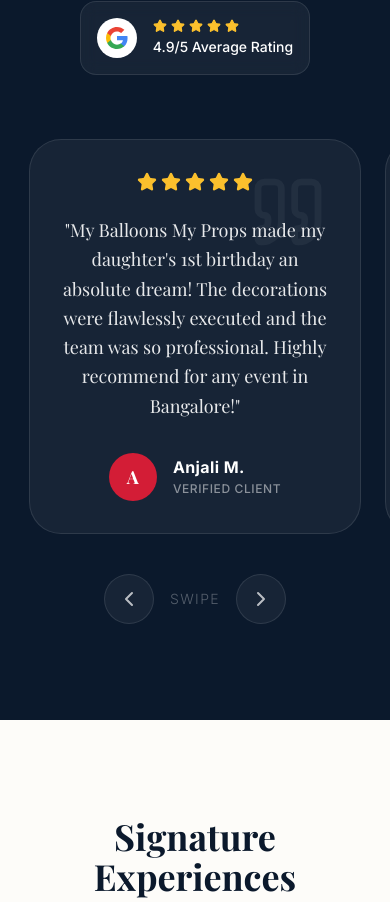
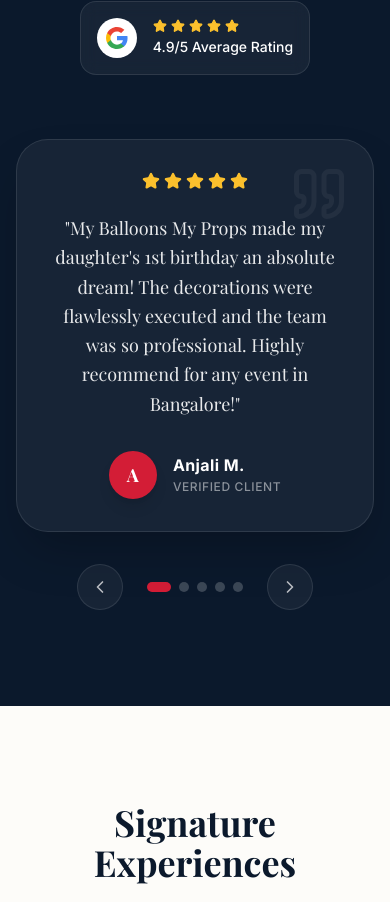
Before and after one commit to Sonikak004/myballons, a Next.js app: page / in a window 390 px wide. Shown: the part 4871-5773 px from the top of the page. Built offline with nearby package versions, Linux system fonts and the light colour scheme; a web font is replaced by a local one.

Commit message:
Completely redesign mobile testimonials into an elegant single-card fading slideshow

```diff
--- a/src/components/Testimonials.tsx
+++ b/src/components/Testimonials.tsx
@@ -1,8 +1,8 @@
 "use client";
 
-import { motion } from "framer-motion";
+import { motion, AnimatePresence } from "framer-motion";
 import { Star, Quote, ChevronLeft, ChevronRight } from "lucide-react";
-import { useRef } from "react";
+import { useState } from "react";
 
 const testimonials = [
   {
@@ -33,13 +33,14 @@ const testimonials = [
 ];
 
 export default function Testimonials() {
-  const scrollRef = useRef<HTMLDivElement>(null);
+  const [activeIdx, setActiveIdx] = useState(0);
 
-  const scroll = (direction: 'left' | 'right') => {
-    if (scrollRef.current) {
-      const scrollAmount = window.innerWidth * 0.85; // rough width of one card
-      scrollRef.current.scrollBy({ left: direction === 'left' ? -scrollAmount : scrollAmount, behavior: 'smooth' });
-    }
+  const nextReview = () => {
+    setActiveIdx((prev) => (prev + 1) % testimonials.length);
+  };
+
+  const prevReview = () => {
+    setActiveIdx((prev) => (prev - 1 + testimonials.length) % testimonials.length);
   };
 
   return (
@@ -86,9 +87,8 @@ export default function Testimonials() {
             </div>
           </div>
 
-          {/* Right: Scrolling Review Cards */}
-          <div className="lg:w-2/3 w-full">
-            <div ref={scrollRef} className="flex flex-row lg:flex-col overflow-x-auto lg:overflow-visible gap-6 lg:gap-12 pb-4 lg:pb-0 snap-x snap-mandatory [scrollbar-width:none] [&::-webkit-scrollbar]:hidden w-screen -mx-4 px-[7.5vw] md:w-full md:mx-0 md:px-0">
+          {/* Right: Desktop Scrolling Review Cards */}
+          <div className="hidden lg:flex lg:w-2/3 flex-col gap-12 w-full">
             {testimonials.map((review, idx) => (
               <motion.div
                 key={review.id}
@@ -96,55 +96,97 @@ export default function Testimonials() {
                 whileInView={{ opacity: 1, y: 0 }}
                 transition={{ duration: 0.6, delay: idx * 0.1 }}
                 viewport={{ once: true, margin: "-50px" }}
-                  className="w-[85vw] md:w-[400px] lg:w-full shrink-0 snap-center bg-white/5 border border-white/10 p-8 md:p-12 rounded-[2rem] relative hover:bg-white/10 transition-colors duration-500 flex flex-col items-center text-center lg:items-start lg:text-left"
+                className="w-full shrink-0 bg-white/5 border border-white/10 p-12 rounded-[2rem] relative hover:bg-white/10 transition-colors duration-500 flex flex-col items-start text-left"
               >
-                  <Quote className="absolute top-8 right-8 lg:right-8 text-white/5" size={80} />
+                <Quote className="absolute top-8 right-8 text-white/5" size={80} />
 
-                  {/* Stars */}
-                  <div className="flex justify-center lg:justify-start gap-1 mb-6 text-accent w-full">
+                <div className="flex justify-start gap-1 mb-6 text-accent w-full">
                   {[...Array(5)].map((_, i) => (
                     <Star key={i} fill="currentColor" size={20} />
                   ))}
                 </div>
 
-                  {/* Review Text */}
-                  <p className="text-lg md:text-xl lg:text-2xl text-white/90 font-serif font-light leading-relaxed mb-8 relative z-10 whitespace-normal">
+                <p className="text-2xl text-white/90 font-serif font-light leading-relaxed mb-8 relative z-10 whitespace-normal">
                   "{review.text}"
                 </p>
 
-                  {/* Reviewer Info */}
-                  <div className="flex flex-row items-center justify-center lg:justify-start gap-4 relative z-10 w-full mt-auto">
+                <div className="flex flex-row items-center justify-start gap-4 relative z-10 w-full mt-auto">
                   <div className="w-12 h-12 rounded-full bg-secondary text-white flex items-center justify-center font-bold font-serif text-lg shrink-0">
                     {review.name.charAt(0)}
                   </div>
                   <div className="flex flex-col items-start text-left">
-                      <h4 className="font-bold text-base md:text-lg text-white tracking-wide leading-tight">{review.name}</h4>
-                      <span className="text-white/50 text-xs md:text-sm tracking-wider uppercase font-medium mt-1">Verified Client</span>
+                    <h4 className="font-bold text-lg text-white tracking-wide leading-tight">{review.name}</h4>
+                    <span className="text-white/50 text-sm tracking-wider uppercase font-medium mt-1">Verified Client</span>
                   </div>
                 </div>
               </motion.div>
             ))}
           </div>
 
-            {/* Mobile Scroll Indicators */}
-            <div className="flex lg:hidden justify-center items-center gap-4 mt-6">
+          {/* Right: Mobile Single Card Viewer */}
+          <div className="lg:hidden w-full flex flex-col items-center">
+            <AnimatePresence mode="wait">
+              <motion.div
+                key={activeIdx}
+                initial={{ opacity: 0, scale: 0.95, y: 10 }}
+                animate={{ opacity: 1, scale: 1, y: 0 }}
+                exit={{ opacity: 0, scale: 0.95, y: -10 }}
+                transition={{ duration: 0.3 }}
+                className="w-full bg-white/5 border border-white/10 p-8 rounded-[2rem] relative flex flex-col items-center text-center shadow-2xl"
+              >
+                <Quote className="absolute top-6 right-6 text-white/5" size={60} />
+
+                <div className="flex justify-center gap-1 mb-6 text-accent w-full">
+                  {[...Array(5)].map((_, i) => (
+                    <Star key={i} fill="currentColor" size={18} />
+                  ))}
+                </div>
+
+                <p className="text-lg md:text-xl text-white/90 font-serif font-light leading-relaxed mb-8 relative z-10">
+                  "{testimonials[activeIdx].text}"
+                </p>
+
+                <div className="flex flex-row items-center justify-center gap-4 relative z-10 w-full mt-auto">
+                  <div className="w-12 h-12 rounded-full bg-secondary text-white flex items-center justify-center font-bold font-serif text-lg shrink-0 shadow-lg">
+                    {testimonials[activeIdx].name.charAt(0)}
+                  </div>
+                  <div className="flex flex-col items-start text-left">
+                    <h4 className="font-bold text-base md:text-lg text-white tracking-wide leading-tight">{testimonials[activeIdx].name}</h4>
+                    <span className="text-white/50 text-xs md:text-sm tracking-wider uppercase font-medium mt-1">Verified Client</span>
+                  </div>
+                </div>
+              </motion.div>
+            </AnimatePresence>
+
+            {/* Slide Controls */}
+            <div className="flex items-center justify-center gap-6 mt-8">
               <button
-                onClick={() => scroll('left')}
-                className="p-3 rounded-full bg-white/5 hover:bg-white/10 border border-white/10 transition-colors"
+                onClick={prevReview}
+                className="p-3 rounded-full bg-white/5 hover:bg-white/10 border border-white/10 transition-colors active:scale-95"
                 aria-label="Previous review"
               >
-                <ChevronLeft size={24} className="text-white/70" />
+                <ChevronLeft size={20} className="text-white/70" />
               </button>
-              <span className="text-white/30 text-sm font-light tracking-widest uppercase">Swipe</span>
+
+              <div className="flex gap-2">
+                {testimonials.map((_, i) => (
                   <button
-                onClick={() => scroll('right')}
-                className="p-3 rounded-full bg-white/5 hover:bg-white/10 border border-white/10 transition-colors"
+                    key={i}
+                    onClick={() => setActiveIdx(i)}
+                    className={`w-2.5 h-2.5 rounded-full transition-all duration-300 ${i === activeIdx ? 'bg-secondary w-6' : 'bg-white/20'}`}
+                    aria-label={`Go to review ${i + 1}`}
+                  />
+                ))}
+              </div>
+
+              <button
+                onClick={nextReview}
+                className="p-3 rounded-full bg-white/5 hover:bg-white/10 border border-white/10 transition-colors active:scale-95"
                 aria-label="Next review"
               >
-                <ChevronRight size={24} className="text-white/70" />
+                <ChevronRight size={20} className="text-white/70" />
               </button>
             </div>
-
           </div>
 
         </div>
```
Lines whose indentation alone changed are shown as unchanged.
